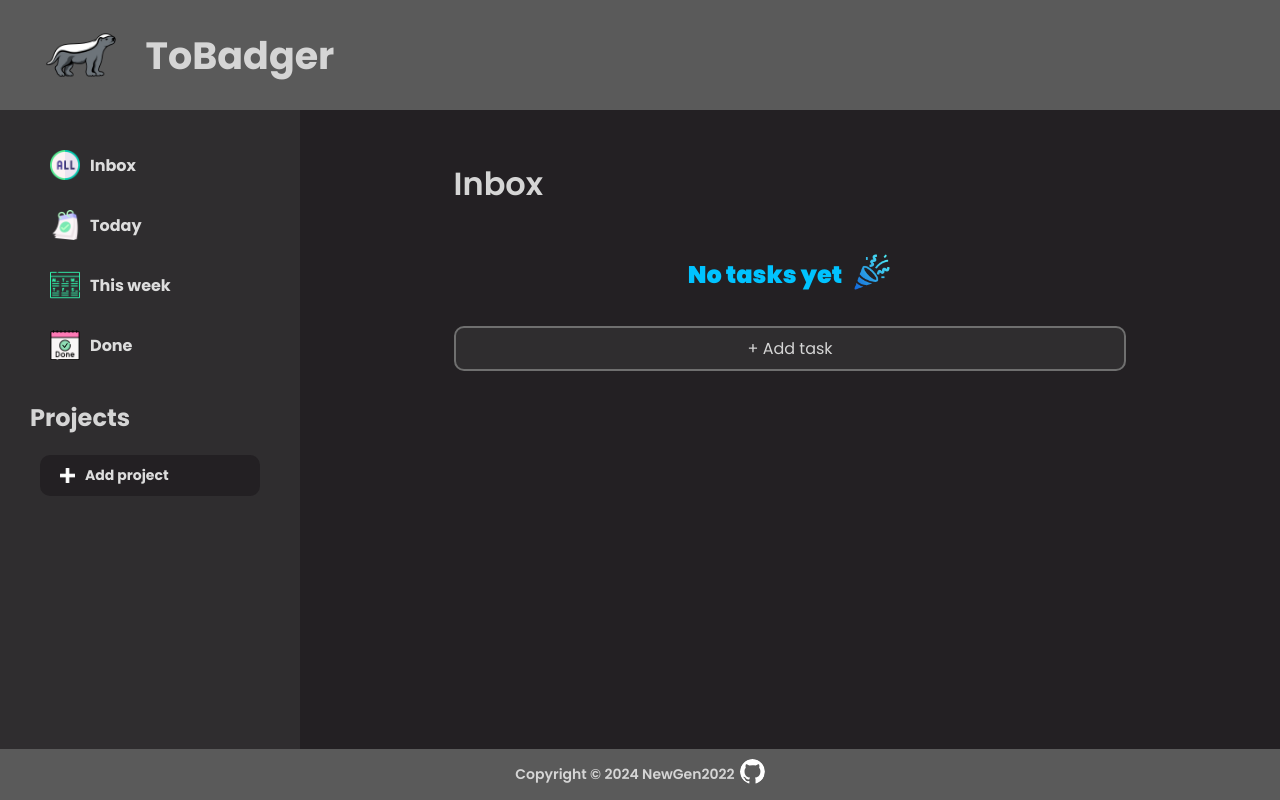
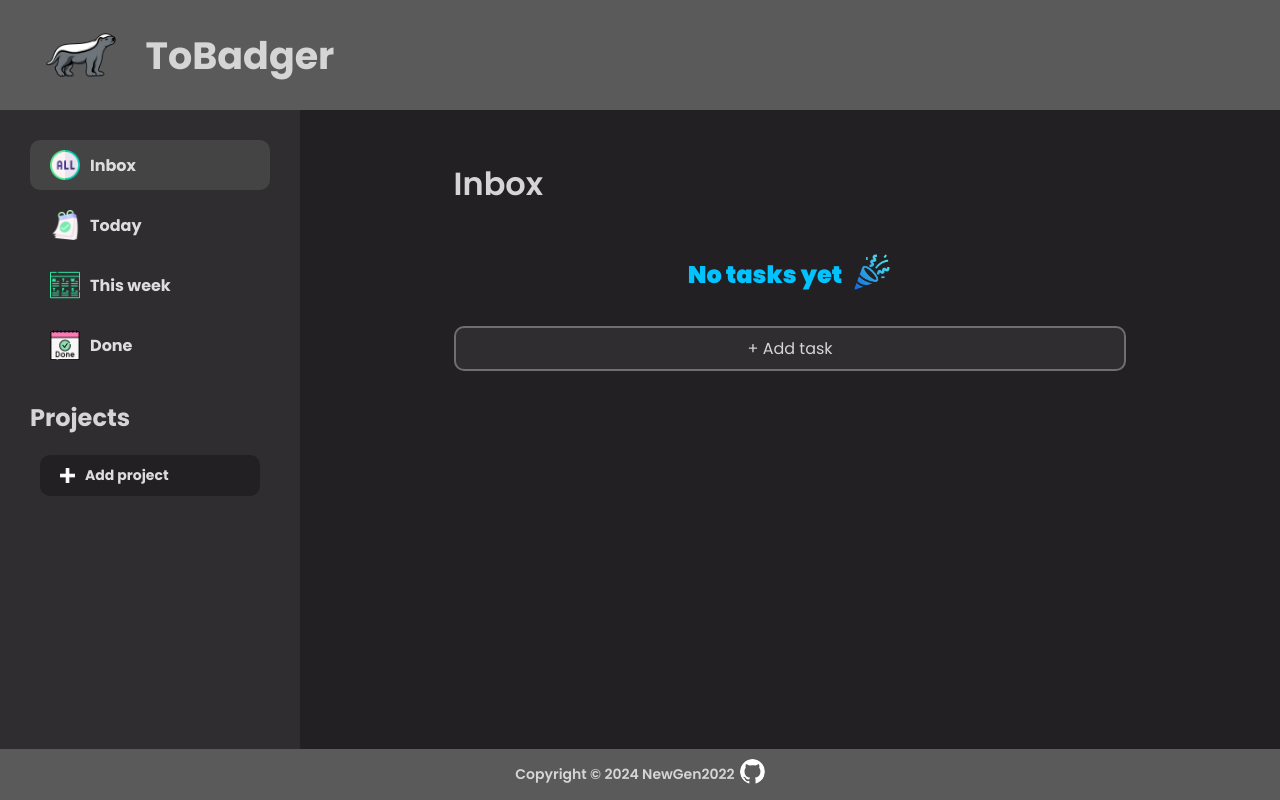
Before and after one commit to NewGen2022/todo-app, a website built with webpack: page src/template.html in a window 1280 px wide. Built offline with nearby package versions, Linux system fonts and the light colour scheme.

Commit message:
add styles for active-tab

```diff
--- a/src/styles/main.css
+++ b/src/styles/main.css
@@ -314,6 +314,9 @@ input[type="date"]{
     text-decoration: line-through;
 }
 
+.active-tab{
+    background-color: #444444;
+}
 
 .buttons{
     display: flex;
```
